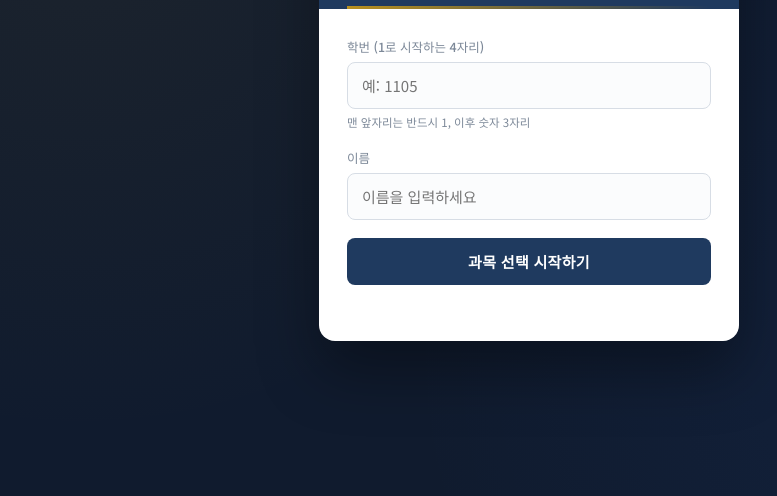
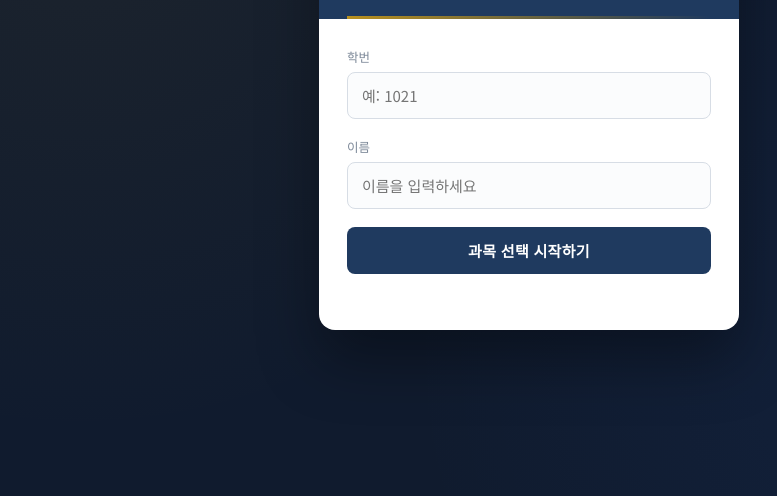
Before and after one commit to gustn0301/subject, a plain HTML site: page index.html in a window 1280 px wide. Shown: the part 292-788 px from the top of the page, without its empty margins (111-888 px from the left). Drawn offline with Linux system fonts and the light colour scheme.

Commit message:
Update student ID input labels and validation message

```diff
--- a/index.html
+++ b/index.html
@@ -244,9 +244,9 @@
     </div>
     <div class="ledger-body">
       <div class="field">
-        <label for="in-id">학번 (1로 시작하는 4자리)</label>
-        <input id="in-id" maxlength="4" inputmode="numeric" placeholder="예: 1105">
-        <div class="hint">맨 앞자리는 반드시 1, 이후 숫자 3자리</div>
+        <label for="in-id">학번</label>
+        <input id="in-id" maxlength="4" inputmode="numeric" placeholder="예: 1021">
+        <div class="hint"></div>
       </div>
       <div class="field">
         <label for="in-name">이름</label>
@@ -881,7 +881,7 @@
   const name = nameEl.value.trim();
 
   if(!/^1\d{3}$/.test(id)){
-    statusEl.textContent = '학번은 1로 시작하는 4자리 숫자로 입력해주세요.';
+    statusEl.textContent = '잘못된 학번입니다. 다시 입력해주세요.';
     statusEl.className = 'status-line err';
     return;
   }
```
